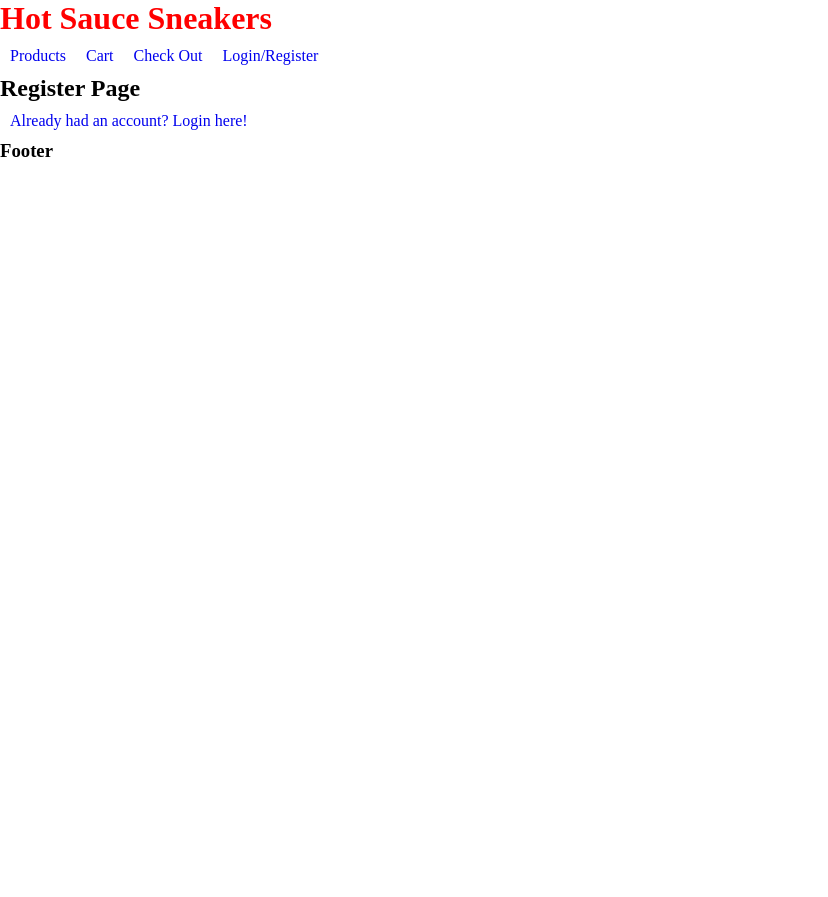
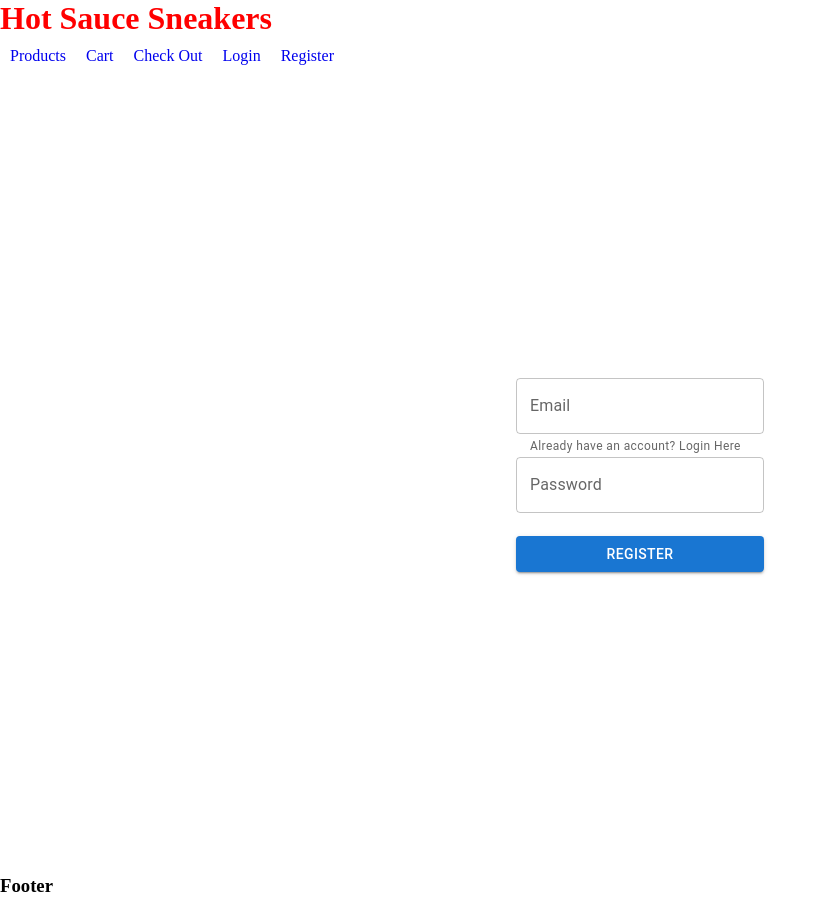
Before and after one commit to Cakej7/Hot_Sauce_Sneakers-Frontend, a React (Create React App) app: page /register in a window 1280 px wide. Shown: the whole page, without its empty margins (0-828 px from the left). Before the commit the page ends 800 px from the top, so only its background shows below. Built offline with nearby package versions, Linux system fonts and the light colour scheme.

Commit message:
loginand register changes

```diff
--- a/package.json
+++ b/package.json
@@ -3,6 +3,9 @@
   "version": "0.1.0",
   "private": true,
   "dependencies": {
+    "@emotion/react": "^11.9.3",
+    "@emotion/styled": "^11.9.3",
+    "@mui/material": "^5.9.1",
     "@testing-library/jest-dom": "^5.16.4",
     "@testing-library/react": "^13.3.0",
     "@testing-library/user-event": "^13.5.0",
--- a/src/App.js
+++ b/src/App.js
@@ -1,45 +1,46 @@
 import React, { useState } from "react";
-import { BrowserRouter, Route, Routes, Navigate } from 'react-router-dom';
+import { BrowserRouter, Route, Routes, Navigate } from "react-router-dom";
 import {
   Layout,
   Products,
   Cart,
   CheckOut,
   Login,
-  Register
-} from './components';
+  Register,
+} from "./components";
 
 const App = () => {
-
-  const [token, setToken] = useState(window.localStorage.getItem('token'));
+  const [token, setToken] = useState(window.localStorage.getItem("token"));
 
   return (
     <BrowserRouter>
       <Routes>
-        <Route path='/' element={<Layout token={token} setToken={setToken}/>}>
-
+        <Route path="/" element={<Layout token={token} setToken={setToken} />}>
           <Route index element={<Products />} />
 
-          <Route path='/products' element={<Products />} />
+          <Route path="/products" element={<Products />} />
 
           {/* <Route path='/products/:productId' element={<SingleProduct />} /> */}
 
           {/* <Route path='/:username/profile' element={<Admin />} /> */}
 
-          <Route path='/cart' element={<Cart />} />
+          <Route path="/cart" element={<Cart />} />
 
-          <Route path='/checkout' element={<CheckOut />} />
+          <Route path="/checkout" element={<CheckOut />} />
 
-          {token ? null : <Route path='/login' element={<Login setToken={setToken}/>} />}
+          {/* {token ? null : (
+            <Route path="/login" element={<Login setToken={setToken} />} />
+          )} */}
+          <Route path="/login" element={<Login setToken={setToken} />} />
 
-          {token ? null : <Route path='/register' element={<Register setToken={setToken}/>} />}
+          {/* {token ? null : <Route path='/register' element={<Register setToken={setToken}/>} />} */}
+          <Route path="/register" element={<Register setToken={setToken} />} />
 
           <Route path="*" element={<Navigate to="/" replace={true} />} />
-
         </Route>
       </Routes>
     </BrowserRouter>
   );
-}
+};
 
 export default App;
--- a/src/components/Login.js
+++ b/src/components/Login.js
@@ -1,13 +1,61 @@
 import React from "react";
+import { Button, TextField } from "@mui/material";
+import { Box } from "@mui/system";
+
 import { Link } from "react-router-dom";
 
+//Import useState
+//Paramter token, setToken
+
 const Login = () => {
-    return (
-        <>
-            <h2>Login Page</h2>
-            <Link to='/register'>Don't have an account? Sign up now!</Link>
-        </>
-    )
-}
+  return (
+    //   const [username, setUsername] = useState("");
+    //   const [password, setPassword] = useState("");
+
+    //   const handleSubmit = async (event) => {
+    //     event.preventDefault();
+    //     const newToken = await register(username, password);
+    //     setToken(newToken);
+    //   };
+
+    <Box
+      sx={{
+        display: "flex",
+        justifyContent: "center",
+        alignItems: "center",
+        minHeight: "100vh",
+      }}
+    >
+      <form>
+        <Box
+          sx={{
+            display: "flex",
+            justifyContent: "center",
+            //   alignItems: "center",
+            flexDirection: "column",
+            maxWidth: "100%",
+          }}
+        >
+          <TextField
+            //       <Link to="/login">Already had an account? Login here!</Link>
+            helperText="Don't have an account? Register Here"
+            id="demo-helper-text-aligned"
+            label="Email"
+          />
+          <TextField
+            helperText=" "
+            id="demo-helper-text-aligned-no-helper"
+            label="Password"
+          />
+
+          <Button variant="contained" component="label">
+            Log In
+            <input hidden accept="image/*" multiple type="file" />
+          </Button>
+        </Box>
+      </form>
+    </Box>
+  );
+};
 
 export default Login;
--- a/src/components/Nav.js
+++ b/src/components/Nav.js
@@ -14,13 +14,15 @@ const Nav = ({ token, setToken }) => {
 
   // display different links based on token
   return (
-        <div id='nav-bar'>
-            <Link to='/products'>Products</Link>
-            <Link to='/cart'>Cart</Link>
-            <Link to='/checkout'>Check Out</Link>
-            <Link to='/login'>Login/Register</Link>
+    <div id="nav-bar">
+      <Link to="/products">Products</Link>
+      <Link to="/cart">Cart</Link>
+      <Link to="/checkout">Check Out</Link>
+      {/* <Link to='/login'>Login/Register</Link> */}
+      <Link to="/login">Login</Link>
+      <Link to="/register">Register</Link>
     </div>
-    )
-}
+  );
+};
 
 export default Nav;
--- a/src/components/Register.js
+++ b/src/components/Register.js
@@ -1,13 +1,61 @@
 import React from "react";
+import { Button, TextField } from "@mui/material";
+import { Box } from "@mui/system";
+
 import { Link } from "react-router-dom";
 
+//Import useState
+//Paramter token, setToken
+
 const Register = () => {
-    return (
-        <>
-            <h2>Register Page</h2>
-            <Link to='/login'>Already had an account? Login here!</Link>
-        </>
-    )
-}
+  //   const [username, setUsername] = useState("");
+  //   const [password, setPassword] = useState("");
+
+  //   const handleSubmit = async (event) => {
+  //     event.preventDefault();
+  //     const newToken = await register(username, password);
+  //     setToken(newToken);
+  //   };
+
+  return (
+    <Box
+      sx={{
+        display: "flex",
+        justifyContent: "center",
+        alignItems: "center",
+        minHeight: "100vh",
+      }}
+    >
+      <form>
+        <Box
+          sx={{
+            display: "flex",
+            justifyContent: "center",
+            //   alignItems: "center",
+            flexDirection: "column",
+            maxWidth: "100%",
+          }}
+        >
+          <TextField
+            //       <Link to="/login">Already had an account? Login here!</Link>
+            helperText="Already have an account? Login Here"
+            id="demo-helper-text-aligned"
+            label="Email"
+          />
+          <TextField
+            helperText=" "
+            id="demo-helper-text-aligned-no-helper"
+            label="Password"
+          />
+
+          <Button variant="contained" component="label">
+            Register
+            <input hidden accept="image/*" multiple type="file" />
+          </Button>
+        </Box>
+      </form>
+    </Box>
+  );
+};
 
 export default Register;
```
Also changed, not shown: 1 other file (tests, documents, lock files or other folders). Lines whose indentation alone changed are shown as unchanged.
